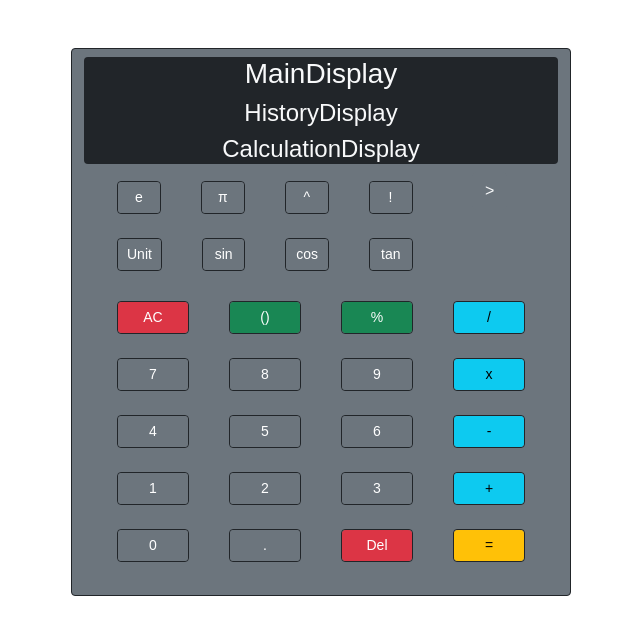
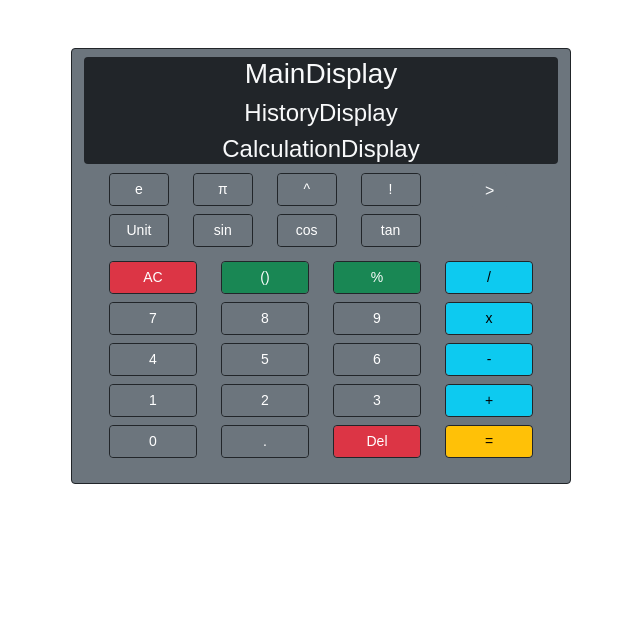
Before and after one commit to HF77554/calculator, a React (Create React App) app: page / in a window 1280 px wide. Shown: the top 634 px of the page, without its empty margins (319-959 px from the left). Built offline with nearby package versions, Linux system fonts and the light colour scheme.

Commit message:
changes to spacing of buttons

```diff
--- a/src/components/reusable/ButtonCol.jsx
+++ b/src/components/reusable/ButtonCol.jsx
@@ -3,7 +3,7 @@ import CalcButton from "./CalcButton";
 
 const ButtonCol = ({ row, onInput }) => {
   return (
-    <Row className="mb-2">
+    <Row className="mb-1">
       {row.map((col) => (
         <Col key={col.value}>
           <CalcButton key={col.value} input={col} onInput={onInput} />
--- a/src/components/reusable/CalcButton.jsx
+++ b/src/components/reusable/CalcButton.jsx
@@ -2,7 +2,7 @@ import { Button } from "react-bootstrap";
 
 const CalcButton = ({ input, onInput }) => {
   return (
-    <div className="m-2 d-grid gap-2 border border-dark rounded">
+    <div className="mb-1 d-grid gap-2 border border-dark rounded">
       {input && (
         <Button variant={input.color} size="sm" onClick={() => onInput(input)}>
           {input.value}
```
